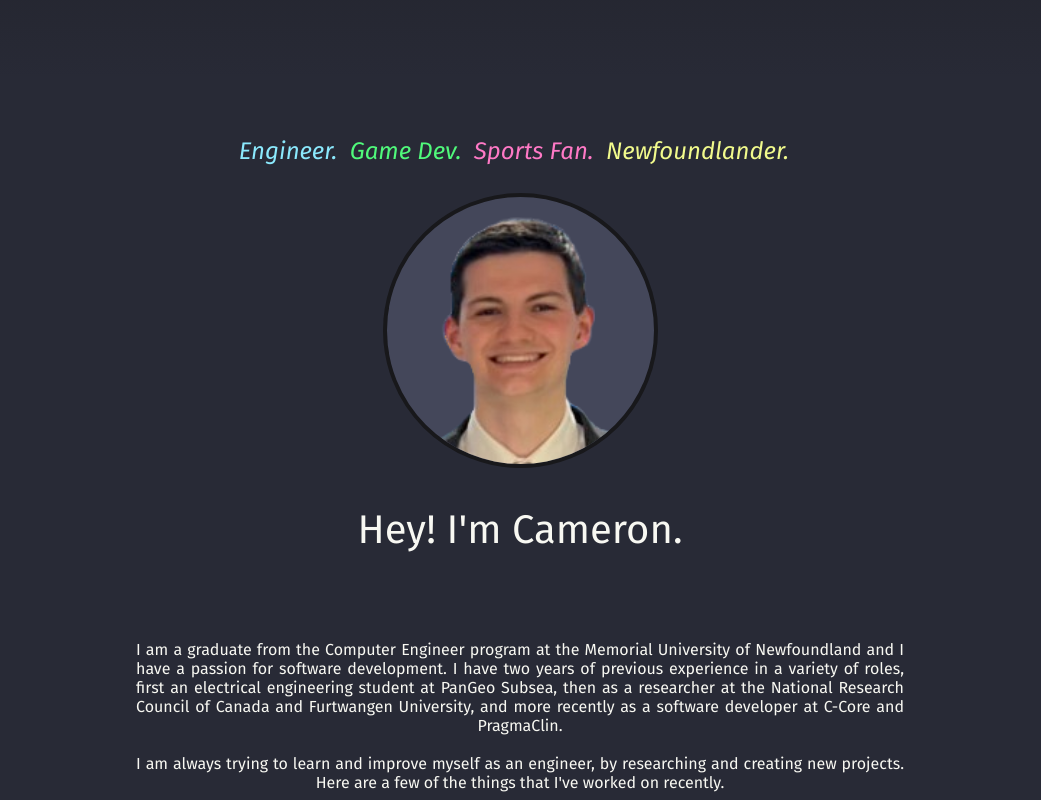
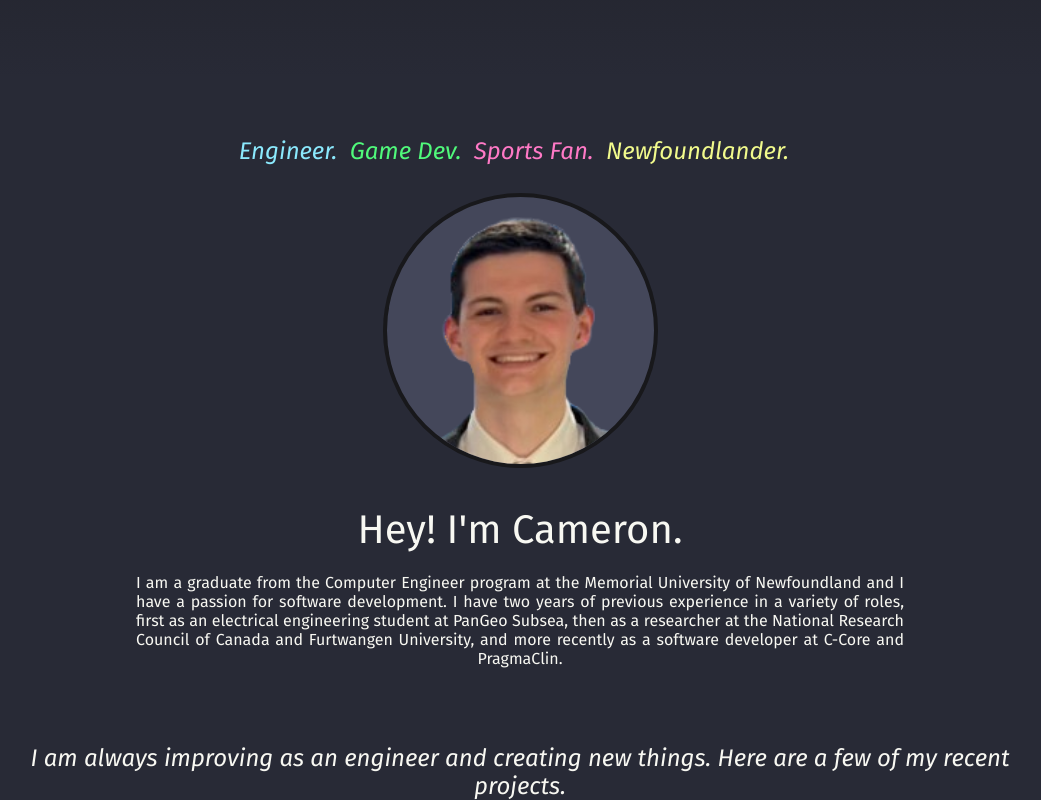
Before and after one commit to Cameronek/CK-Portfolio, a React (Create React App) app in the folder portfolio/: page / in a window 1280 px wide. Shown: the part 1315-2115 px from the top of the page, without its empty margins (120-1161 px from the left). Built offline with nearby package versions, Linux system fonts and the light colour scheme; a web font is replaced by a local one.

Commit message:
Began implementation of projects section

```diff
--- a/portfolio/src/App.js
+++ b/portfolio/src/App.js
@@ -4,6 +4,8 @@ import NavBar from "./components/NavBar/navbar";
 import Lighthouse from "./components/Lighthouse/lighthouse";
 import Introduction from "./components/Introduction/introduction";
 import ColourGradient from "./components/ColourGradient/colourgradient";
+import Projects from "./components/Projects/projects";
+
 
 // need to create and import A gradient that fades from lighthous black to night blue
 
@@ -16,7 +18,7 @@ function App() {
       <Lighthouse/>
       <ColourGradient/>
       <Introduction/>
-
+      <Projects/>
     </div>
   );
 }
--- a/portfolio/src/components/Introduction/introduction.js
+++ b/portfolio/src/components/Introduction/introduction.js
@@ -31,28 +31,26 @@ const introduction = () =>
 			<div className = "name">
 				<span>Hey! I'm Cameron.</span>
 				<br />
-				<br />
+
 			</div>
 
 
 			<div className = "description">
 				<br />
-				<br />
+
 				<span> I am a graduate from the Computer Engineer program at the Memorial University of Newfoundland and
 					I have a passion for software development. I have two years of previous experience in a variety of roles,
-					first an electrical engineering student at PanGeo Subsea, then as a researcher at the National Research Council of Canada
+					first as an electrical engineering student at PanGeo Subsea, then as a researcher at the National Research Council of Canada
 					and Furtwangen University, and more recently as a software developer at C-Core and PragmaClin.
 
 				</span>
 				<br />
 				<br />
 
-				<span>
-					I am always trying to learn and improve myself as an engineer,
-					by researching and creating new projects.
-					Here are a few of the things that I've worked on recently.
-				</span>
 			</div>
+				<br />
+				<br />
+				<br />
 
 		</section>
 
--- a/portfolio/src/components/Lighthouse/lighthouse.css
+++ b/portfolio/src/components/Lighthouse/lighthouse.css
@@ -9,7 +9,7 @@
   position: absolute; /* Positioning absolute to anchor to the bottom */
   bottom: 0; /* Anchor to the bottom of the homepage */
   width: 100%;
-  height: 80vh; /* Adjust the height as needed */
+  height: 80vh;
   display: flex;
   flex-direction: column;
   align-items: center;
@@ -18,7 +18,7 @@
 }
 
 .lighthouseImage {
-  position: absolute; /* Changed to relative so it follows flexbox positioning */
+  position: absolute;
   z-index: 1;
   height: auto; /* Ensure it scales properly */
   width: auto; /* Ensure it scales properly */
@@ -36,5 +36,4 @@
 	text-align: center;
 	font-family: "Playwrite HR";
 	font-style: italic;
-	z-index: 2
 }
--- a/portfolio/src/components/Lighthouse/lighthouse.js
+++ b/portfolio/src/components/Lighthouse/lighthouse.js
@@ -21,10 +21,9 @@ const lighthouse = () =>
       	<br/>
       	<br/>
       	<br/>
+      	Let me show you what I can do...
       	<br/>
-      	<br/>
-      	<br/>
-      	Let me show you what I can do...
+
       </div>
 
 
--- /dev/null
+++ b/portfolio/src/components/Projects/projects.css
@@ -0,0 +1,19 @@
+.projects {
+	/*height: calc(100vh - 6rem);*/
+	width : 100vw;
+	margin: 0 auto;
+	overflow: hidden;
+	/*position:relative;*/
+	display: flex;
+	flex-direction: column;
+	justify-content: center;
+	align-items: center;
+}
+
+.overview{
+	width: 80%;
+	color: #F8F8F2;
+	text-align: center;
+	font-style: italic;
+	font-size: 24px;
+}
--- /dev/null
+++ b/portfolio/src/components/Projects/projects.js
@@ -0,0 +1,19 @@
+import React from 'react';
+import './projects.css';
+
+const projects = () => {
+
+	return (
+
+		<section className = "projects">
+
+			<div className = "overview">
+					I am always improving as an engineer and creating new things.
+					Here are a few of my recent projects.
+			</div>
+
+		</section>
+
+)}
+
+export default projects;
```
